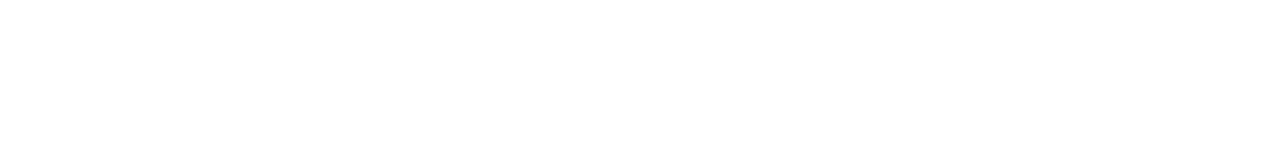
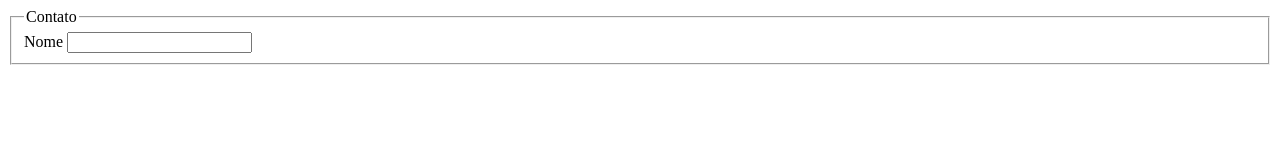
Before and after one commit to GeracNeto/RocketSeat, a plain HTML site: page Formularios/formulario.html in a window 1280 px wide. Drawn offline with Linux system fonts and the light colour scheme.

Commit message:
Atualizado formulario, retirado name e id do input

```diff
--- a/Formularios/formulario.html
+++ b/Formularios/formulario.html
@@ -8,7 +8,11 @@
 </head>
 <body>
     <form action="" method="">
-
+        <fieldset>
+            <legend>Contato</legend>
+            <label for="">Nome</label>
+            <input type="text">
+        </fieldset>
     </form>
 </body>
 </html>
```
